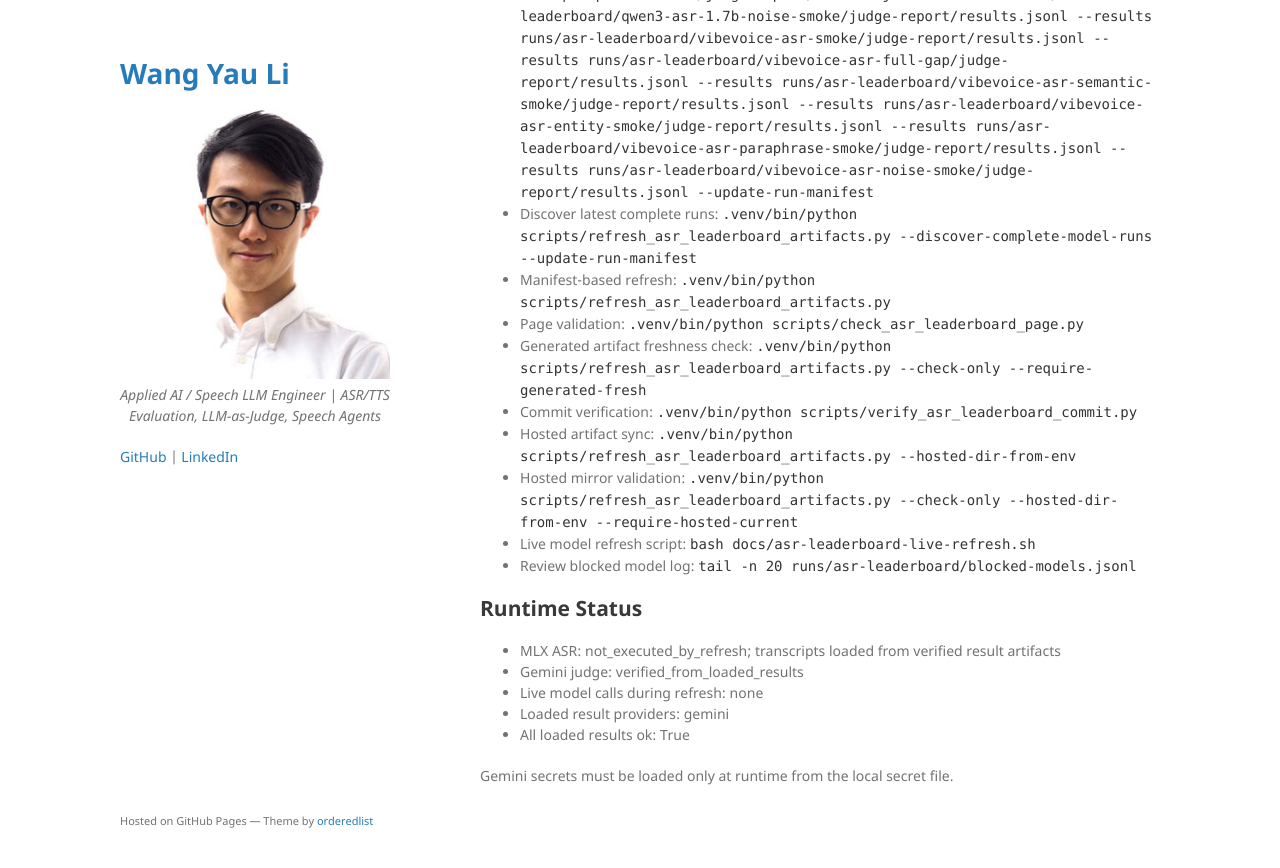
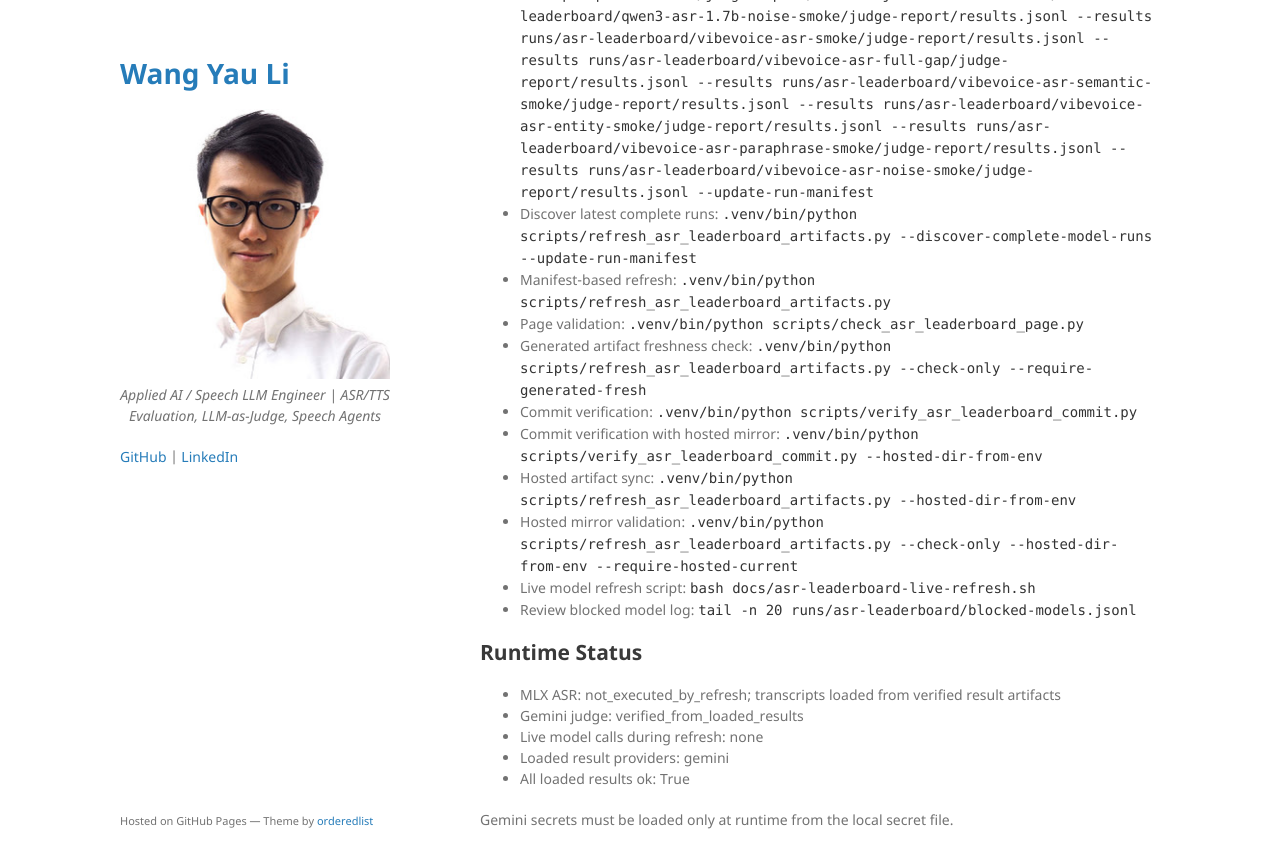
Before and after one commit to kennethli319/kennethli319.github.io, a Jekyll site: the page built from open-audio-judge/asr-leaderboard-refresh-report.md, in a window 1280 px wide and 900 px high, scrolled down 7296 px. Shown: the top 868 px of the window. Built offline with Jekyll 4.4.1, drawn with Linux system fonts in a browser that asks for light colours; our own code applies the rules of GitHub Pages for plain Markdown files.

Commit message:
Update hosted ASR leaderboard verification workflow

```diff
--- a/open-audio-judge/asr-leaderboard-demo.html
+++ b/open-audio-judge/asr-leaderboard-demo.html
@@ -194,6 +194,7 @@
         <tr><td>Check generated page</td><td><code>.venv/bin/python scripts/check_asr_leaderboard_page.py</code></td></tr>
         <tr><td>Verify generated artifacts are fresh</td><td><code>.venv/bin/python scripts/refresh_asr_leaderboard_artifacts.py --check-only --require-generated-fresh</code></td></tr>
         <tr><td>Run commit verification</td><td><code>.venv/bin/python scripts/verify_asr_leaderboard_commit.py</code></td></tr>
+        <tr><td>Run hosted commit verification</td><td><code>.venv/bin/python scripts/verify_asr_leaderboard_commit.py --hosted-dir-from-env</code></td></tr>
         <tr><td>Sync hosted artifacts</td><td><code>.venv/bin/python scripts/refresh_asr_leaderboard_artifacts.py --hosted-dir-from-env</code></td></tr>
         <tr><td>Check hosted mirror</td><td><code>.venv/bin/python scripts/refresh_asr_leaderboard_artifacts.py --check-only --hosted-dir-from-env --require-hosted-current</code></td></tr>
       </tbody>
--- a/open-audio-judge/asr-leaderboard-refresh-report.md
+++ b/open-audio-judge/asr-leaderboard-refresh-report.md
@@ -151,6 +151,7 @@ This generated report summarizes the verified ASR leaderboard artifact set.
 - Page validation: `.venv/bin/python scripts/check_asr_leaderboard_page.py`
 - Generated artifact freshness check: `.venv/bin/python scripts/refresh_asr_leaderboard_artifacts.py --check-only --require-generated-fresh`
 - Commit verification: `.venv/bin/python scripts/verify_asr_leaderboard_commit.py`
+- Commit verification with hosted mirror: `.venv/bin/python scripts/verify_asr_leaderboard_commit.py --hosted-dir-from-env`
 - Hosted artifact sync: `.venv/bin/python scripts/refresh_asr_leaderboard_artifacts.py --hosted-dir-from-env`
 - Hosted mirror validation: `.venv/bin/python scripts/refresh_asr_leaderboard_artifacts.py --check-only --hosted-dir-from-env --require-hosted-current`
 - Live model refresh script: `bash docs/asr-leaderboard-live-refresh.sh`
--- a/open-audio-judge/asr-leaderboard-refresh-workflow.json
+++ b/open-audio-judge/asr-leaderboard-refresh-workflow.json
@@ -9,6 +9,7 @@
     "freshness_check_command",
     "full_preflight_command",
     "hosted_artifact_command",
+    "hosted_commit_verification_command",
     "hosted_validation_command",
     "local_secret_env_command",
     "manifest_refresh_command",
@@ -131,6 +132,11 @@
       "--hosted-dir-from-env"
     ],
     "hosted_artifact_env_var": "ASR_LEADERBOARD_HOSTED_DIR",
+    "hosted_commit_verification_command": [
+      ".venv/bin/python",
+      "scripts/verify_asr_leaderboard_commit.py",
+      "--hosted-dir-from-env"
+    ],
     "hosted_validation_command": [
       ".venv/bin/python",
       "scripts/refresh_asr_leaderboard_artifacts.py",
--- a/open-audio-judge/asr-leaderboard-runtime-status.json
+++ b/open-audio-judge/asr-leaderboard-runtime-status.json
@@ -44,7 +44,10 @@
       "--model",
       "mlx-community/whisper-large-v3-turbo-asr-fp16"
     ],
-    "status": "not_checked"
+    "returncode": 0,
+    "status": "ok",
+    "stderr": "",
+    "stdout": "MLX ASR runtime OK\nPython: .venv/bin/python\nModule: mlx_audio.stt.generate\nModel:  mlx-community/whisper-large-v3-turbo-asr-fp16"
   },
   "result_bundle": {
     "categories": [
--- a/open-audio-judge/asr-leaderboard-summary.json
+++ b/open-audio-judge/asr-leaderboard-summary.json
@@ -378,6 +378,11 @@
       "--hosted-dir-from-env"
     ],
     "hosted_artifact_env_var": "ASR_LEADERBOARD_HOSTED_DIR",
+    "hosted_commit_verification_command": [
+      ".venv/bin/python",
+      "scripts/verify_asr_leaderboard_commit.py",
+      "--hosted-dir-from-env"
+    ],
     "hosted_validation_command": [
       ".venv/bin/python",
       "scripts/refresh_asr_leaderboard_artifacts.py",
```
Also changed, not shown: open-audio-judge/asr-leaderboard-artifacts.json (+12 -12 lines), open-audio-judge/asr-leaderboard-hosted-manifest.json (+13 -13 lines), 1 other file.
